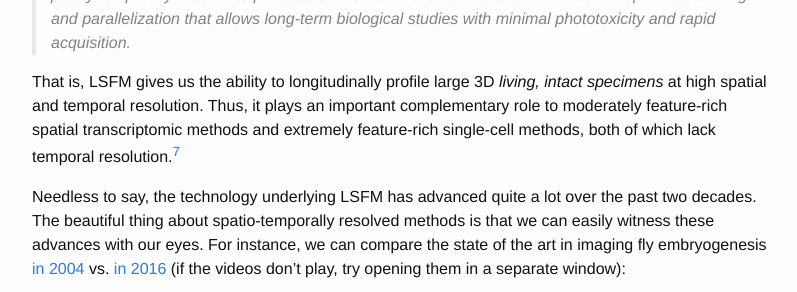
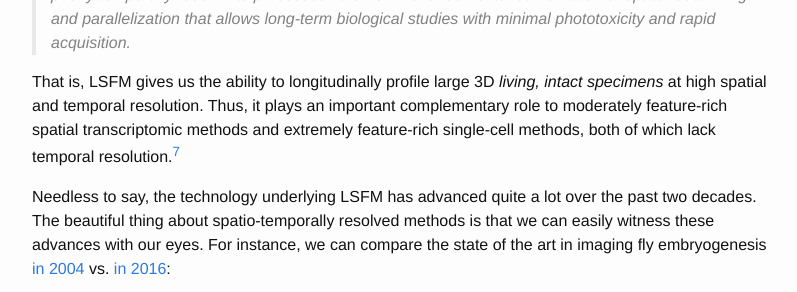
Before and after one commit to markovbio/markovbio.github.io, a Jekyll site: the page built from _posts/2022-08-01-future-history-biomedical-progress.markdown, in a window 1280 px wide and 900 px high, scrolled down 17714 px, cut to the strip 0-292 px from the top of the window. Shown: the whole strip, without its empty margins (238-1035 px from the left). Built offline with Jekyll 4.4.1, drawn with Linux system fonts in a browser that asks for light colours; formulas are drawn with MathJax 3.

Commit message:
fix again

```diff
--- a/_posts/2022-08-01-future-history-biomedical-progress.markdown
+++ b/_posts/2022-08-01-future-history-biomedical-progress.markdown
@@ -306,7 +306,7 @@ Methods like [light-sheet fluorescence microscopy](https://en.wikipedia.org/wiki
 
 That is, LSFM gives us the ability to longitudinally profile large 3D _living, intact specimens_ at high spatial and temporal resolution. Thus, it plays an important complementary role to moderately feature-rich spatial transcriptomic methods and extremely feature-rich single-cell methods, both of which lack temporal resolution.<input type="checkbox" id="cb7" /><label for="cb7"><sup></sup></label><span><br><br>See [this methods primer](https://www.nature.com/articles/s43586-021-00069-4) if you wish to dig into the physics and history behind LSFM.<br><br></span>
 
-Needless to say, the technology underlying LSFM has advanced quite a lot over the past two decades. The beautiful thing about spatio-temporally resolved methods is that we can easily witness these advances with our eyes. For instance, we can compare the state of the art in imaging fly embryogenesis [in 2004](https://www.science.org/doi/abs/10.1126/science.1100035) vs. [in 2016](https://www.nature.com/articles/nbt.3708) (if the videos don't play, try opening them in a separate window):
+Needless to say, the technology underlying LSFM has advanced quite a lot over the past two decades. The beautiful thing about spatio-temporally resolved methods is that we can easily witness these advances with our eyes. For instance, we can compare the state of the art in imaging fly embryogenesis [in 2004](https://www.science.org/doi/abs/10.1126/science.1100035) vs. [in 2016](https://www.nature.com/articles/nbt.3708):
 
 <iframe src="https://www.youtube.com/embed/bDkCQIm-zbE" title="YouTube video player" frameborder="0" allow="accelerometer; autoplay; clipboard-write; encrypted-media; gyroscope; picture-in-picture" allowfullscreen></iframe>
 
```
